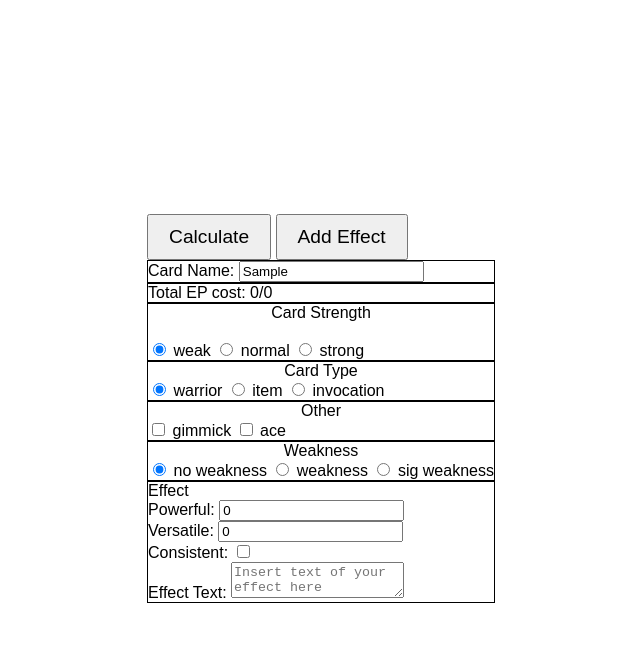
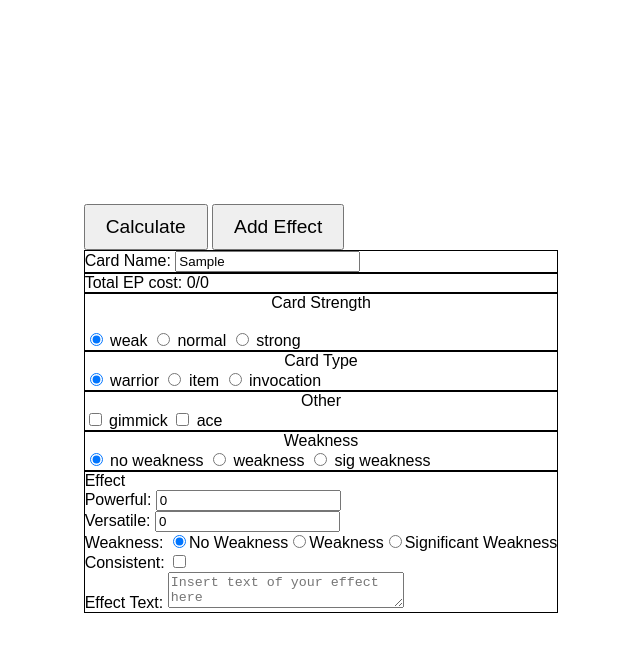
Before and after one commit to nivek694/Perfect_Draw_Pricing, a website: page public/index.html in a window 1280 px wide. Both pictures are taken after typing "Sample" into the empty fields and a click on the button "Add Effect". Shown: the whole page, without its empty margins (319-959 px from the left). Drawn offline with Linux system fonts and the light colour scheme.

Commit message:
Placed Weaknesses in effects

```diff
--- a/public/index.html
+++ b/public/index.html
@@ -122,8 +122,10 @@
         const STRONG = "strong";
         const NORMAL = "normal";
         const WEAK = "weak";
+        const NO_WEAKNESS = "no_weakness"
         const WEAKNESS = "weakness"
         const SIG_WEAKNESS = "sig_weakness"
+        var labelNumber = 0; //Used for making a unique RadioButton group for each effect.
 
 
 
@@ -133,7 +135,7 @@
          * Returns the ammount of EP that a given card will have access to.
          *@returns {number} the amount of EP that is avalible
          */
-        function getEpBudget({ strength, type, weakness, gimmick, ace }) {
+        function getEpBudget({ strength, type, weakness, sigWeakness, gimmick, ace }) {
             current_ep = 0;
             //Get 1 EP from gimmick
             if (gimmick) {
@@ -145,11 +147,22 @@
             }
 
             //Calculate EP from weakness
+            /*
             if (weakness == WEAKNESS) {
                 current_ep += 1;
             } else if (weakness == SIG_WEAKNESS) {
                 current_ep += 2;
             }
+            */
+
+            if (weakness.length >= 2 || sigWeakness.length >= 1){
+                current_ep += 2
+            } else if (weakness.length == 1){
+                current_ep += 1
+            }
+
+            console.log(sigWeakness);
+            console.log(weakness);
 
 
             //Invocations have 3 EP
@@ -227,9 +240,9 @@
          *
          * @returns {string} in the form of <total cost>/<total budget>
          */
-        function getFinalPricing({ strength, type, weakness, gimmick, ace, elements }) {
+        function getFinalPricing({ strength, type, weakness, sigWeakness, gimmick, ace, elements }) {
 
-            return getTotalEpCost(elements) + "/" + getEpBudget({ strength: strength, type: type, weakness: weakness, gimmick: gimmick, ace: ace });
+            return getTotalEpCost(elements) + "/" + getEpBudget({ strength: strength, type: type, weakness: weakness, sigWeakness:sigWeakness, gimmick: gimmick, ace: ace });
         }
 
         /**
@@ -238,7 +251,9 @@
         calculateButton.addEventListener('click', () => {
             const selected_strength = document.querySelector('input[name=card_strength]:checked').value;
             const selected_type = document.querySelector('input[name=card_type]:checked').value;
-            const selected_weeakness = document.querySelector('input[name=weakness]:checked').value;
+            //const selected_weeakness = document.querySelector('input[name=weakness]:checked').value;
+            const normalWeaknesses = document.querySelectorAll('#weakness:checked');
+            const significantWeaknesses = document.querySelectorAll('#sig_weakness:checked');
             const gimmick_used = document.getElementById('gimmick').checked;
             const ace_used = document.getElementById("ace").checked;
 
@@ -248,7 +263,8 @@
             var pricing_data = {
                 strength: selected_strength,
                 type: selected_type,
-                weakness: selected_weeakness,
+                weakness: normalWeaknesses,
+                sigWeakness: significantWeaknesses,
                 gimmick: gimmick_used,
                 ace: ace_used
             }
@@ -267,6 +283,7 @@
          * Create a new effect when the add effect button is clicked. This is added to the bottom of the baseLayer.
          */
         addEffectButton.addEventListener("click", () => {
+            labelNumber++;
 
             const baseLayer = document.getElementById("baseLayer"); //The element that holds all of the data. This is used so we can have boxes around all elements.
 
@@ -317,6 +334,84 @@
             consistentDiv.appendChild(consistentInput);
             newEffectDiv.appendChild(consistentDiv);
 
+
+            //Create Weakness element
+            const weaknessDiv = document.createElement("div");
+            weaknessDiv.textContent = "Weakness: "
+
+
+            //No Weakness
+            const noWeaknessInput = document.createElement("input");
+            noWeaknessInput.type = "radio";
+            noWeaknessInput.id = NO_WEAKNESS;
+            noWeaknessInput.name = "weakness" + labelNumber;
+            noWeaknessInput.value = NO_WEAKNESS
+            noWeaknessInput.checked = true;
+
+            const noWeaknessLabel = document.createElement("label");
+            noWeaknessLabel.htmlFor = noWeaknessInput.id;
+            noWeaknessLabel.innerText = "No Weakness"
+
+            weaknessDiv.appendChild(noWeaknessInput);
+            weaknessDiv.appendChild(noWeaknessLabel);
+
+
+
+            //Standard Weakness
+            const weaknessInput = document.createElement("input");
+            weaknessInput.type = "radio";
+            weaknessInput.id = WEAKNESS;
+            weaknessInput.name = "weakness" + labelNumber;
+            weaknessInput.value = WEAKNESS
+            weaknessInput.checked = false;
+
+            const weaknessLabel = document.createElement("label");
+            weaknessLabel.htmlFor = weaknessInput.id;
+            weaknessLabel.innerText = "Weakness"
+
+            weaknessDiv.appendChild(weaknessInput);
+            weaknessDiv.appendChild(weaknessLabel);
+
+
+
+
+            //Signifigant Weakness
+            const sigWeaknessInput = document.createElement("input");
+            sigWeaknessInput.type = "radio";
+            sigWeaknessInput.id = SIG_WEAKNESS;
+            sigWeaknessInput.name = "weakness" + labelNumber;
+            sigWeaknessInput.value = SIG_WEAKNESS;
+            sigWeaknessInput.checked = false;
+
+            const sigWeaknessLabel = document.createElement("label");
+            sigWeaknessLabel.htmlFor = sigWeaknessInput.id;
+            sigWeaknessLabel.innerText = "Significant Weakness"
+
+
+            weaknessDiv.appendChild(sigWeaknessInput);
+            weaknessDiv.appendChild(sigWeaknessLabel);
+
+
+
+
+
+
+            newEffectDiv.appendChild(weaknessDiv);
+
+
+
+
+
+            /*
+            var consistentInput = document.createElement("input");
+            consistentInput.placeholder = "Versatile"
+            consistentInput.type = "checkbox" //This is a checkbox because consistent is a boolean in this system.
+            consistentInput.name = "consistent"
+            */
+
+            consistentDiv.appendChild(consistentInput);
+            newEffectDiv.appendChild(consistentDiv);
+
             //Create effect text. This will not be sent anywhere, it is just visual so we can see what effect is being priced.
             effectTextDiv = document.createElement("div");
             effectTextDiv.textContent = "Effect Text: "
```
Also changed, not shown: TODO.txt (added, +7 -0 lines).
